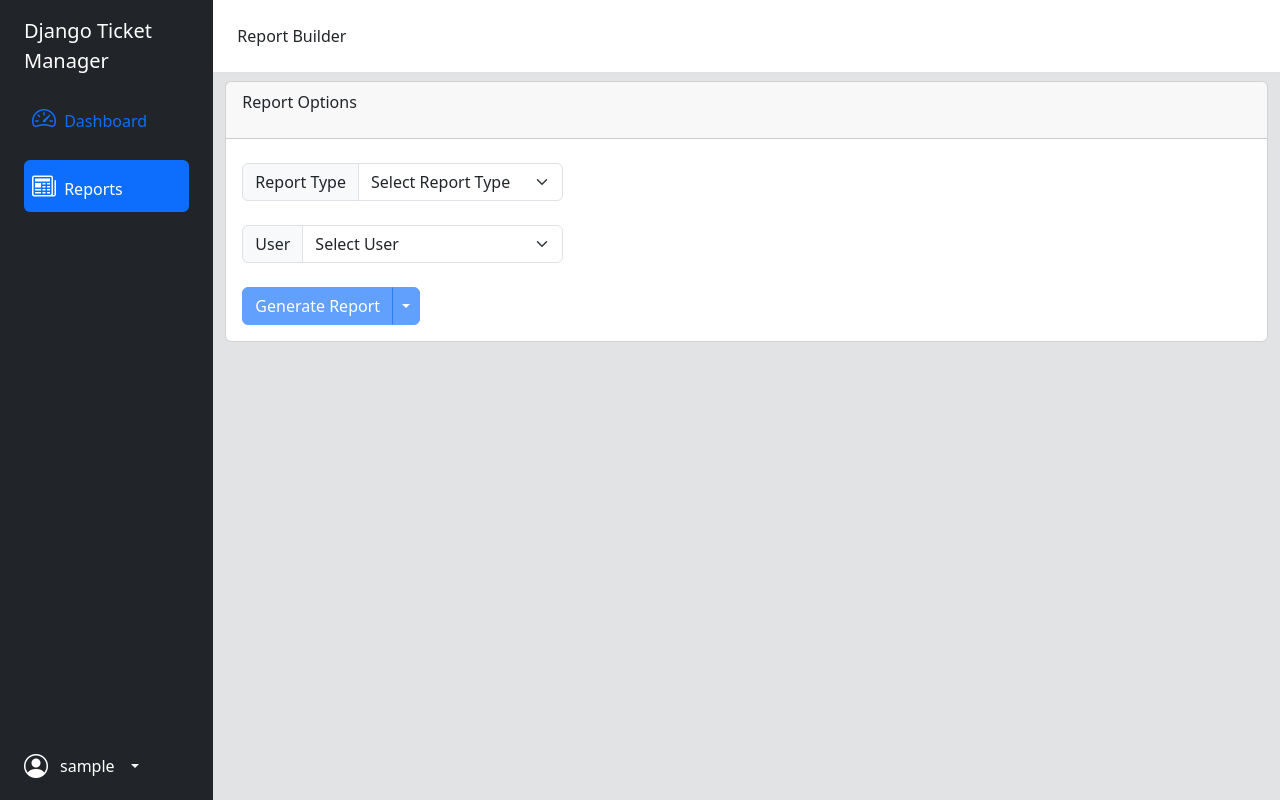
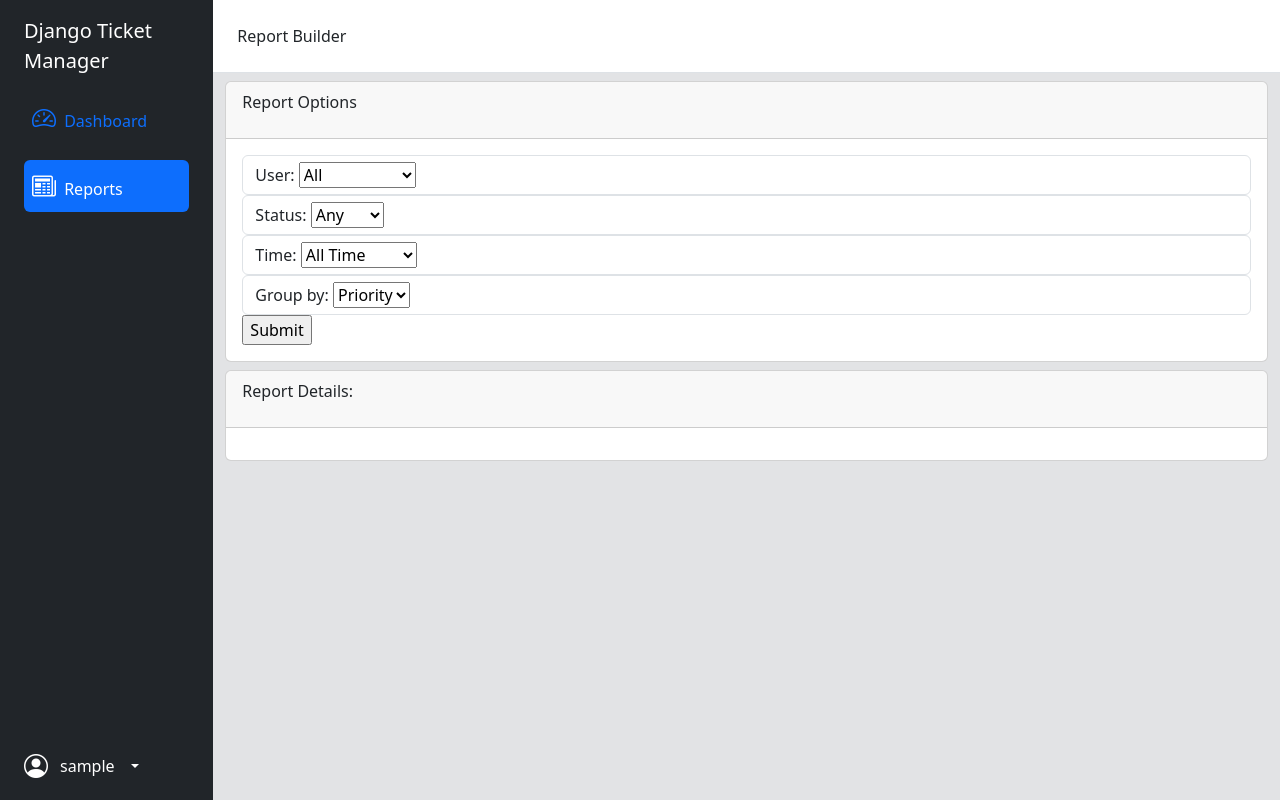
Before and after one commit to Blathe/djangotickets, a Django app: page /reports/ in a window 1280 px wide. Run offline with Django 4.2, Linux system fonts and the light colour scheme; the visitor is signed in with stand-in values (Sample User, id 1); data comes from the database, SQL or seed files in the repository; some libraries are stand-ins or nearby versions.

Commit message:
big changes to the reporting functionality

```diff
--- /dev/null
+++ b/reports/forms.py
@@ -0,0 +1,33 @@
+from django import forms
+
+from django.contrib.auth.models import User
+from django.forms import ModelChoiceField
+
+class UserChoiceField(ModelChoiceField):
+
+    def label_from_instance(self, obj):
+        return f'{obj.first_name} {obj.last_name}'
+
+class ReportGenerationForm(forms.Form):
+    STATUS_CHOICES = (
+        ('ANY', 'Any'),
+        ('OPEN', 'Open'),
+        ('CLOSED', 'Closed')
+    )
+
+    TIME_CHOICES = (
+        ('LAST 7 DAYS', 'Last 7 Days'),
+        ('LAST 30 DAYS', 'Last 30 Days'),
+        ('ALL TIME', 'All Time')
+    )
+
+    GROUP_BY_CHOICES = (
+        ('USER', 'User'),
+        ('STATUS', 'Status'),
+        ('PRIORITY', 'Priority')
+    )
+
+    user = UserChoiceField(queryset=User.objects.all(), empty_label="All", required=False)
+    status = forms.ChoiceField(choices = STATUS_CHOICES, required=False)
+    time = forms.ChoiceField(choices = TIME_CHOICES, initial='ALL TIME')
+    group_by = forms.ChoiceField(choices = GROUP_BY_CHOICES, initial='PRIORITY')
--- a/reports/templates/reports/index.html
+++ b/reports/templates/reports/index.html
@@ -38,6 +38,7 @@
                         </a>
                     </li>
                 </ul>
+
                 <hr>
                 <div class="dropdown">
                     <a href="#" class="d-flex align-items-center text-white text-decoration-none dropdown-toggle gap-2" id="dropdownUser1" data-bs-toggle="dropdown" aria-expanded="false">
@@ -72,45 +73,17 @@
                         </div>
 
                         <div class="card-body">
-                            <div class="row mt-2">
-                                <div class="col-12 col-md-4">
-                                    <div class="input-group mb-3">
-                                        <label class="input-group-text" for="report-type-select">Report Type</label>
-                                        <select class="form-select" id="report-type-select">
-                                          <option selected>Select Report Type</option>
-                                          <option value="by-user">Tickets By User</option>
-                                          <option value="by-status">Tickets By Status</option>
-                                          <option value="by-date">Tickets By Date</option>
-                                        </select>
-                                      </div>
-                                </div>
-                            </div>
-
-                            <div class="row mt-2">
-                                <div class="col-12 col-md-4">
-                                    <div class="input-group mb-3">
-                                        <label class="input-group-text" for="user-select">User</label>
-                                        <select class="form-select" id="user-select">
-                                          <option selected>Select User</option>
-                                          <option value="by-user">Guest</option>
-                                        </select>
-                                      </div>
-                                </div>
-                            </div>
-
-                            <div class="row mt-2">
-                                <div class="co-12 col-md-8">
-                                    <div class="input-group">
-                                        <button disabled type="button" class="btn btn-primary">Generate Report</button>
-                                        <button disabled type="button" class="btn btn-primary dropdown-toggle dropdown-toggle-split" data-bs-toggle="dropdown" aria-expanded="false">
-                                        <span class="visually-hidden">Toggle Dropdown</span>
-                                        </button>
-                                        <ul class="dropdown-menu">
-                                        <li><a class="dropdown-item" href="#">Download CSV</a></li>
-                                        </ul>
+                            <form action="/reports/" method="post">
+                                {% csrf_token %}
+                                {% for field in form %}
+                                    <div class="form-control">
+                                        {{ field.errors }}
+                                        {{ field.label_tag }}
+                                        {{ field }}
                                     </div>
-                                </div>
-                            </div>
+                                {% endfor %}
+                                <input type="submit" value="Submit">
+                            </form>
                         </div>
 
                     </div>
@@ -118,11 +91,10 @@
 
             </div>
 
-
             <!-- Buttons Section End -->
 
 
-            <div class="row mt-2 visually-hidden">
+            <div class="row mt-2">
                 <div class="col">
                     <div class="card">
                         <div class="card-header">
--- a/reports/views.py
+++ b/reports/views.py
@@ -1,19 +1,54 @@
 from django.shortcuts import render, redirect
-from django.http import HttpResponse, HttpResponseRedirect
-from django.contrib import messages
+from django.http import HttpResponse
 from django.contrib.auth.decorators import login_required
-from django.contrib.auth import authenticate, login
 from django.core.paginator import Paginator
+
+from django.utils.timezone import now
 
 import csv
 import datetime
 
+from tickets.models import Ticket
+
+from .forms import ReportGenerationForm
 
 # Create your views here.
 
 @login_required
 def index(request):
-    return render(request, "reports/index.html")
+    if request.method == "POST":
+        form = ReportGenerationForm(request.POST)
+
+        if form.is_valid():
+
+            user = form.cleaned_data['user']
+            status = form.cleaned_data['status']
+            group_by = form.cleaned_data['group_by']
+            time = form.cleaned_data['time']
+
+            if user is None:
+                all_tickets = Ticket.objects.all()
+            else:
+                all_tickets = Ticket.objects.filter(owner = user)
+
+            if status != "ANY":
+                all_tickets = all_tickets.filter(status = status)
+
+            if group_by == "PRIORITY":
+                all_tickets = all_tickets.order_by("priority")
+            elif group_by == "USER":
+                all_tickets = all_tickets.order_by("owner")
+            elif group_by == "STATUS":
+                all_tickets = all_tickets.order_by("status")
+
+            paginator = Paginator(all_tickets, 100)
+            page_number = request.GET.get('page')
+            page_obj = paginator.get_page(page_number)
+            return render(request, "reports/index.html", {"form": form, 'page_obj': page_obj})
+
+    else:
+        form = ReportGenerationForm()
+        return render(request, "reports/index.html", {"form": form})
 
 def csv_test(request):
     # Create the HttpResponse object with the appropriate CSV header.
--- a/static/script.js
+++ b/static/script.js
@@ -11,8 +11,7 @@
 function setupSessions() {
     //hideClosedFilterCheckbox.checked = sessionStorage.getItem('hideClosedChecked');
     //sortSelectionBox.value = sessionStorage.getItem('sortSelection');
-    if (localStorage.getItem('results-per-page') != null )
-    {
+    if (localStorage.getItem('results-per-page') != null) {
         resultsPerPageSelect.value = localStorage.getItem('results-per-page');
     }
     /*if (urlParams.has('filters')) {
@@ -73,3 +72,79 @@
     toastList.forEach(toast => toast.show()); // show the toast
 
 }
+
+
+
+
+/* ------------- Reports Page Functionality ------------- */
+
+var reportTypeSelection = document.getElementById("report-type-select");
+
+//main form
+var byUserForm = document.getElementById("report-by-user-form");
+var byStatusForm = document.getElementById("report-by-status-form");
+
+var userSelectForm = document.getElementById("user-select");
+var statusSelect = document.getElementById("status-select");
+
+var generateReportButton = document.getElementById('generate-report-button');
+var generateReportDropdown = document.getElementById('generate-report-button-dropdown');
+
+function validateReportForm() {
+    switch (reportTypeSelection.value) {
+        case "by-user":
+            byUserForm.removeAttribute("hidden");
+            byStatusForm.setAttribute("hidden", true);
+            window.history.replaceState(null, null, '?type=by-user');
+            break;
+        case "by-status":
+            byStatusForm.removeAttribute("hidden");
+            byUserForm.setAttribute("hidden", true);
+            window.history.replaceState(null, null, '?type=by-status');
+            break;
+        case "by-date":
+            window.history.replaceState(null, null, '?type=by-date');
+            break;
+        default:
+            resetReportForm();
+            break;
+    }
+}
+
+function updateUserSelect() {
+    if (userSelectForm.value != null || userSelectForm.value != "") {
+        enableGenerateReportButtons();
+        window.history.replaceState(null, null, '?type=by-user&user=Guest');
+    } else {
+        disableGenerateReportButtons();
+        window.history.replaceState(null, null, '?type=by-user');
+    }
+}
+
+function updateStatusSelect() {
+    if (statusSelect.value != null || statusSelect.value != "") {
+        enableGenerateReportButtons();
+        window.history.replaceState(null, null, '?type=by-user&user=Guest');
+    } else {
+        disableGenerateReportButtons();
+        window.history.replaceState(null, null, '?type=by-status');
+    }
+}
+
+function disableGenerateReportButtons() {
+    generateReportButton.setAttribute('disabled', true);
+    generateReportDropdown.setAttribute('disabled', true);
+}
+
+function enableGenerateReportButtons() {
+    generateReportButton.removeAttribute('disabled');
+    generateReportDropdown.removeAttribute('disabled');
+}
+
+
+function resetReportForm() {
+    byUserForm.setAttribute("hidden", true);
+    byStatusForm.setAttribute("hidden", true);
+    disableGenerateReportButtons();
+    window.history.replaceState(null, null, '/');
+}
--- a/static/style.css
+++ b/static/style.css
@@ -15,6 +15,7 @@
 .bg-blue {
     background-color: #03a9f4;
 }
+
 .bg-orange {
     background-color: #fa9f1b;
 }
@@ -25,7 +26,6 @@
         min-height: 0px;
         max-height: 0px;
     }
-
     #bootstrap-overrides .min-vh-100 {
         height: 400px;
         min-height: 5px;
--- a/tickets/views.py
+++ b/tickets/views.py
@@ -55,9 +55,9 @@
                             all_tickets = all_tickets.filter(status = request.GET.get('filters'))
                     if (sort is not None):
                         if (sort == "default"):
-                            all_tickets = tickets.order_by("creation_date")
+                            all_tickets = all_tickets.order_by("creation_date")
                         else:
-                            all_tickets = tickets.order_by(sort)
+                            all_tickets = all_tickets.order_by(sort)
 
                     if (request.GET.get('per_page')):
                         paginator = Paginator(all_tickets, request.GET.get('per_page'))
```
Also changed, not shown: reports/templates/reports/status.html (added), reports/templates/reports/user.html (added).
